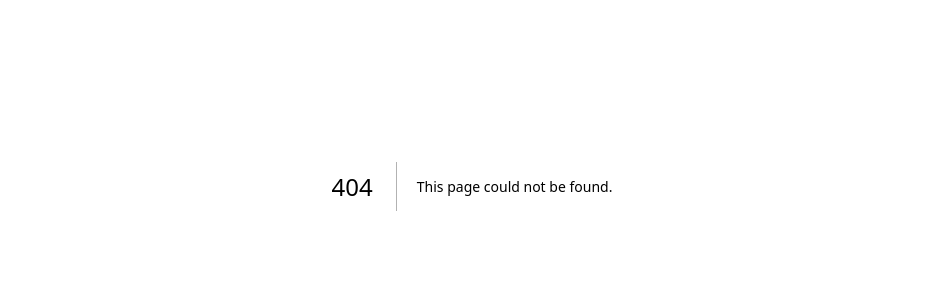
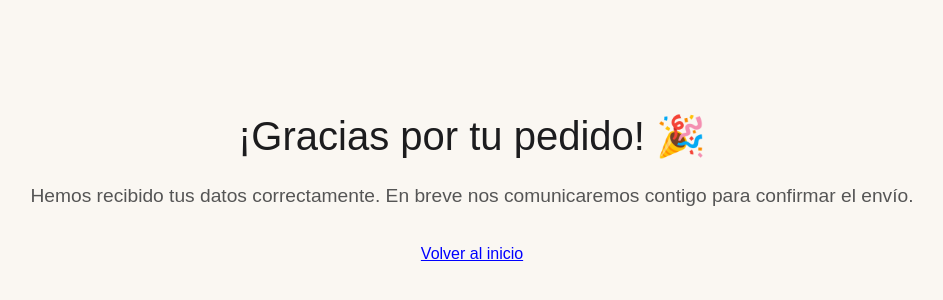
Before and after one commit to alejobarona00/radiance-beauty, a Next.js app: page /gracias in a window 1280 px wide. Before the commit this address had no page. Shown: the part 214-514 px from the top of the page, without its empty margins (168-1111 px from the left). Built offline with nearby package versions, Linux system fonts and the light colour scheme.

Commit message:
Agregada pagina de gracias para tracking de conversiones

```diff
--- /dev/null
+++ b/app/gracias/page.tsx
@@ -0,0 +1,27 @@
+'use client';
+import { useEffect } from 'react';
+
+export default function Gracias() {
+  useEffect(() => {
+    // Esto dispara la señal a Meta de que hubo una compra
+    if (typeof window !== 'undefined' && (window as any).fbq) {
+      (window as any).fbq('track', 'Purchase', {
+        value: 59900,
+        currency: 'COP',
+        content_name: 'Mascarilla Exfoliante Capilar',
+      });
+    }
+  }, []);
+
+  return (
+    <main style={{ minHeight: '100vh', display: 'flex', flexDirection: 'column', alignItems: 'center', justifyContent: 'center', textAlign: 'center', padding: '2rem', fontFamily: 'sans-serif' }}>
+      <h1 style={{ fontSize: '2.5rem', marginBottom: '1rem' }}>¡Gracias por tu pedido! 🎉</h1>
+      <p style={{ fontSize: '1.2rem', color: '#555' }}>
+        Hemos recibido tus datos correctamente. En breve nos comunicaremos contigo para confirmar el envío.
+      </p>
+      <a href="/" style={{ marginTop: '2rem', textDecoration: 'underline', color: 'blue' }}>
+        Volver al inicio
+      </a>
+    </main>
+  );
+}
```
